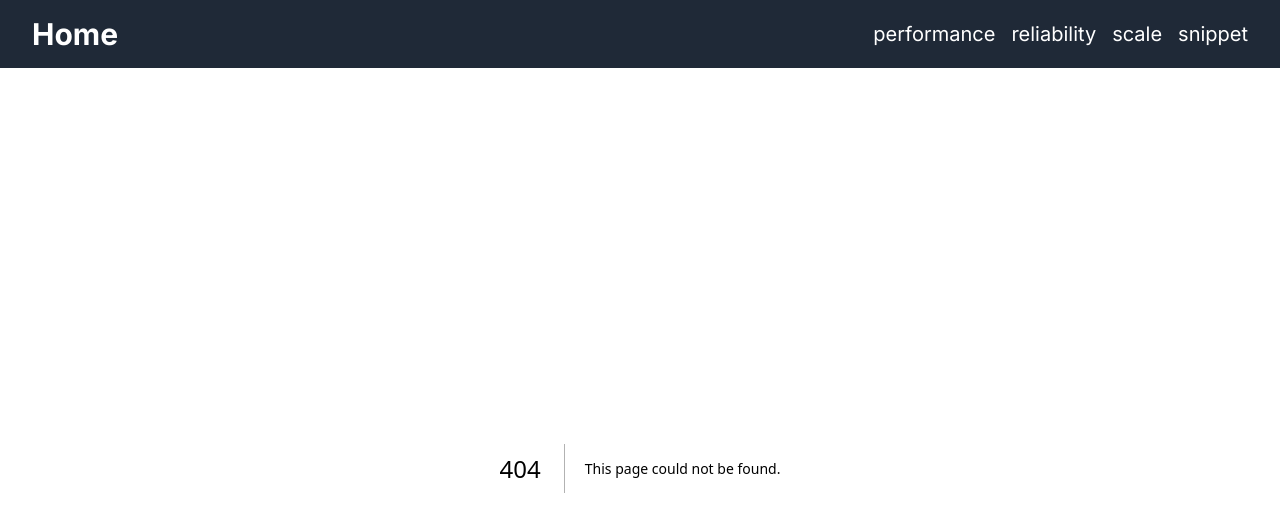
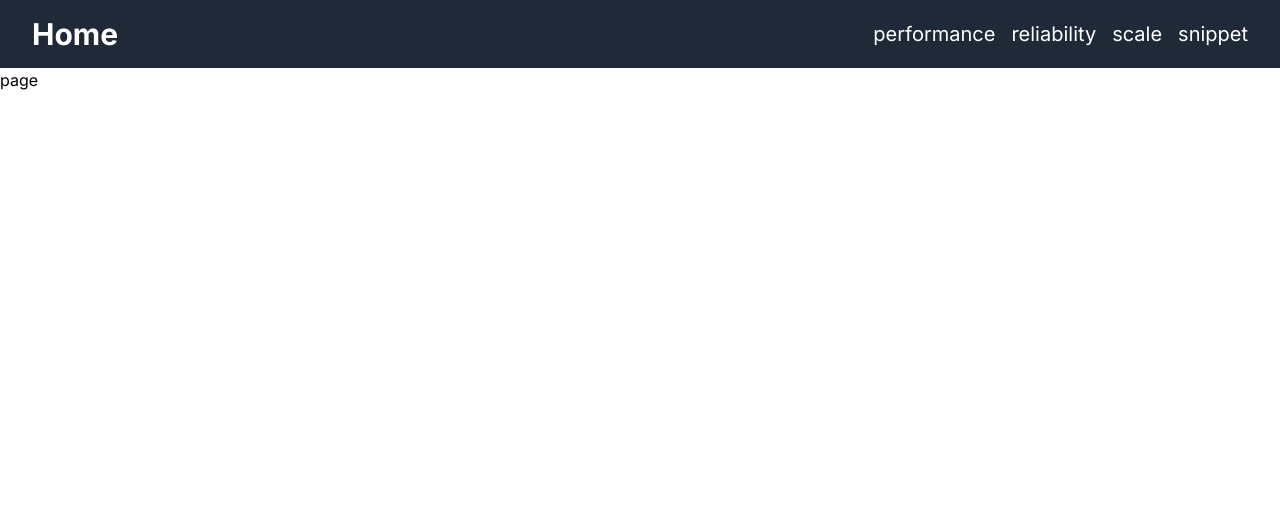
Before and after one commit to mehradi-github/ref-next.js-2311, a Next.js app: page /snippet in a window 1280 px wide. Before the commit this address had no page. Shown: the top 532 px of the page. Built offline with nearby package versions, Linux system fonts and the light colour scheme; no server answers; the database is empty.

Commit message:
Fetch data from database

```diff
--- /dev/null
+++ b/src/app/snippet/page.tsx
@@ -0,0 +1,6 @@
+import { db } from "@/db";
+const page = async () => {
+  const snippets = await db.snippet.findMany();
+  return <div>page</div>;
+};
+export default page;
```
